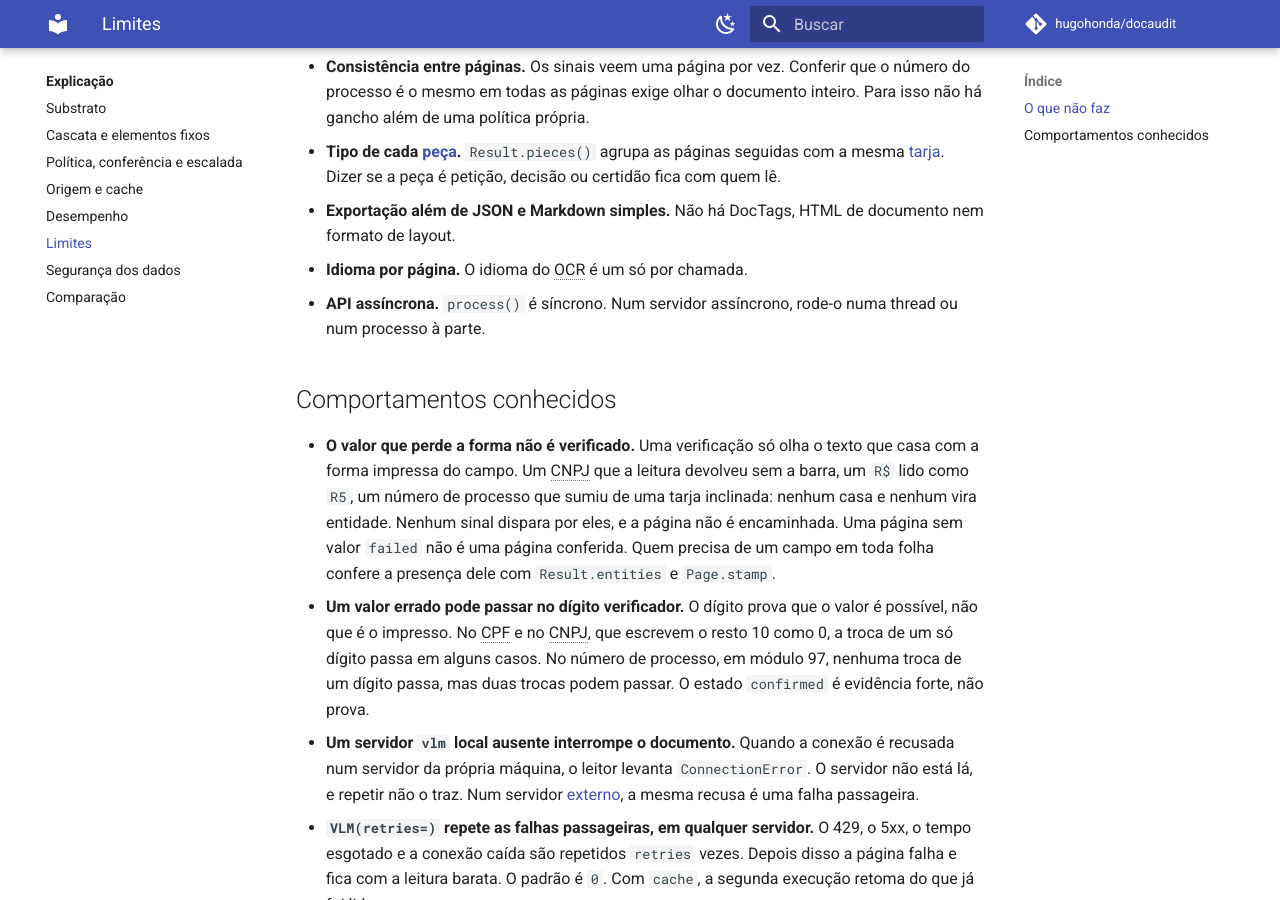
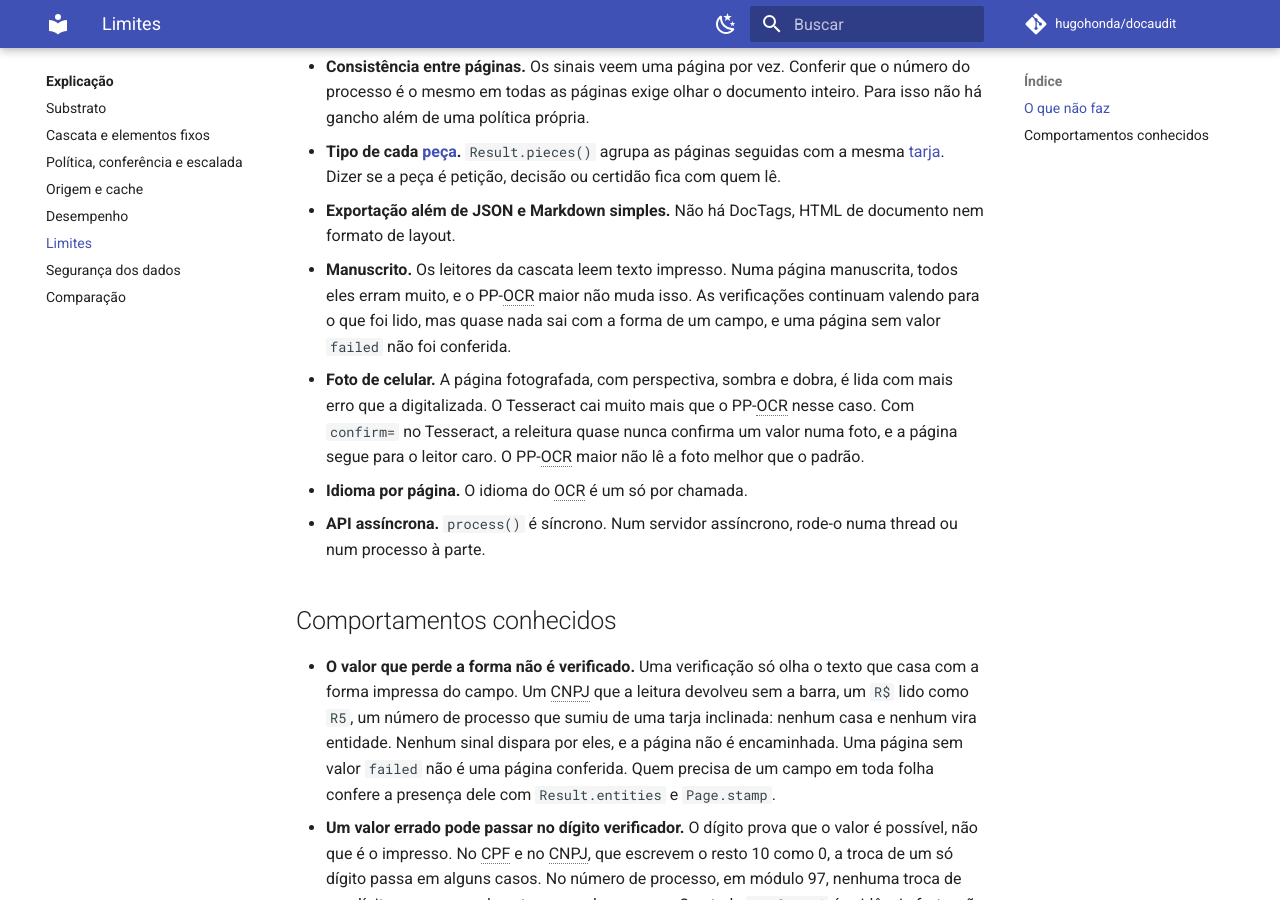
Before and after one commit to hugohonda/docaudit, an MkDocs documentation site: the page built from docs/limits.md, in a window 1280 px wide and 900 px high, scrolled down 791 px. Built offline with MkDocs 1.6.1 and Material for MkDocs 9.7.7, drawn with Linux system fonts in a browser that asks for light colours; comment, search, counter and statistics services are not loaded.

Commit message:
diz que manuscrito e foto ficam fora, e o que o leitor caro da mesma família compra
A documentação não dizia que a cascata é de texto impresso. Entram em
Limites o manuscrito e a foto de celular, com o que acontece em cada um.

Em Desempenho entra o que o PP-OCR v6-medium compra: o conserto das linhas
que falharam, e não uma leitura melhor da página. O exemplo de Escalar o
usa porque roda sem servidor, e passa a dizer que não é recomendação.

Medido em três conjuntos públicos com referência humana, com o v5-latin, o
Tesseract e o v6-medium, numa CPU: no DharmaOCR (496 páginas, a maioria
impressa), a diferença pareada de erro de caracteres entre o v6-medium e o
padrão é −0,009 [−0,015; −0,004], a 5 vezes o tempo; no BRESSAY (199
páginas manuscritas), −0,019 [−0,041; +0,003]; no MDPBench em português
(fotos e páginas limpas), +0,003 [−0,009; +0,015]. O F1 de tokens do
Tesseract é 0,78 no DharmaOCR, igual ao do padrão, 0,51 no MDPBench e 0,06
no BRESSAY, onde nenhum leitor passa de 0,33.

```diff
--- a/docs/limits.md
+++ b/docs/limits.md
@@ -35,6 +35,15 @@ precisa conhecer antes de confiar num resultado.
   lê.
 - **Exportação além de JSON e Markdown simples.** Não há DocTags, HTML de
   documento nem formato de layout.
+- **Manuscrito.** Os leitores da cascata leem texto impresso. Numa página
+  manuscrita, todos eles erram muito, e o PP-OCR maior não muda isso. As
+  verificações continuam valendo para o que foi lido, mas quase nada sai com
+  a forma de um campo, e uma página sem valor `failed` não foi conferida.
+- **Foto de celular.** A página fotografada, com perspectiva, sombra e dobra,
+  é lida com mais erro que a digitalizada. O Tesseract cai muito mais que o
+  PP-OCR nesse caso. Com `confirm=` no Tesseract, a releitura quase nunca
+  confirma um valor numa foto, e a página segue para o leitor caro. O PP-OCR
+  maior não lê a foto melhor que o padrão.
 - **Idioma por página.** O idioma do OCR é um só por chamada.
 - **API assíncrona.** `process()` é síncrono. Num servidor assíncrono,
   rode-o numa thread ou num processo à parte.
```
Also changed, not shown: docs/how-to/escalate.md (+4 -0 lines), docs/performance.md (+7 -0 lines).
